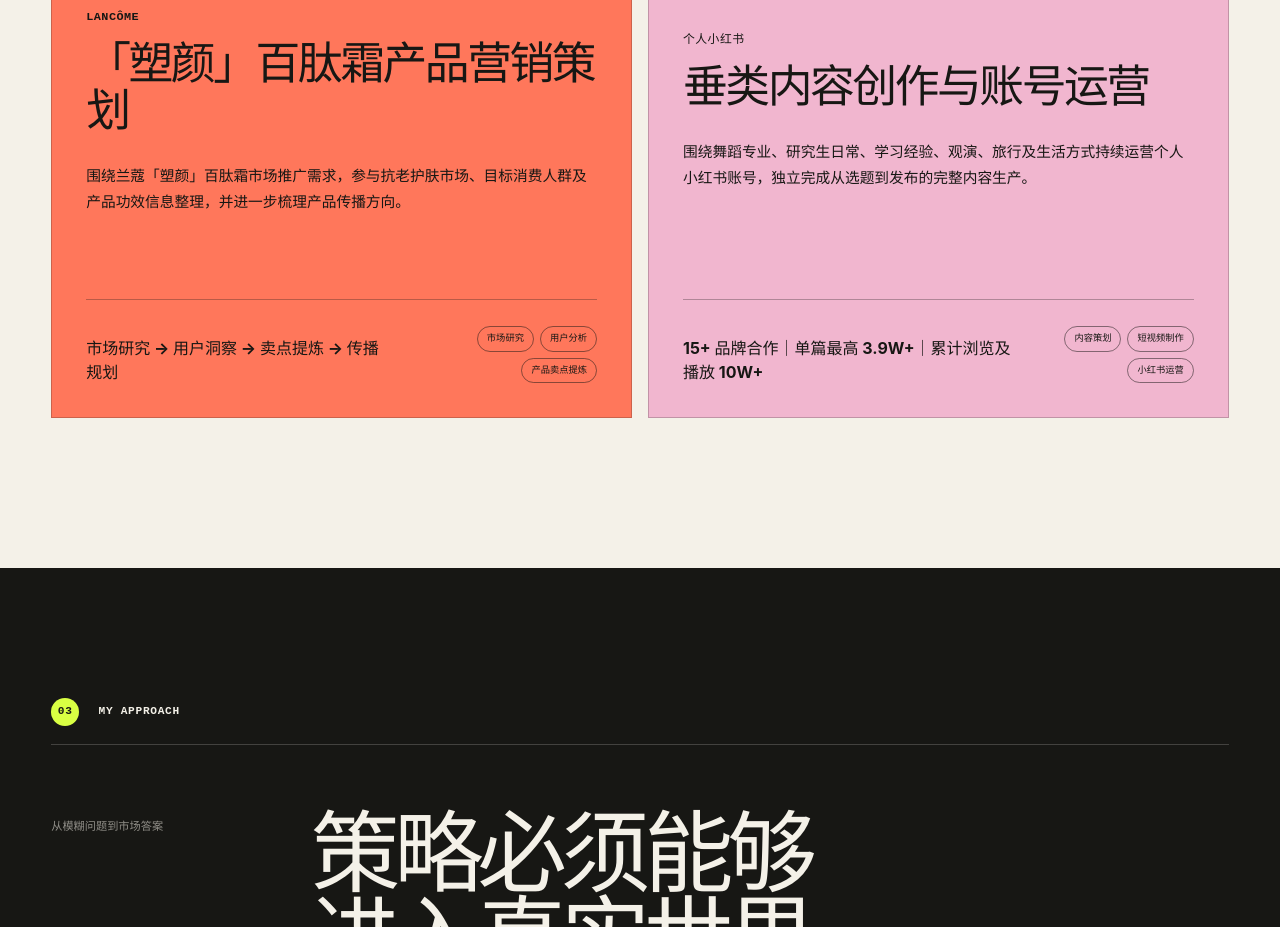
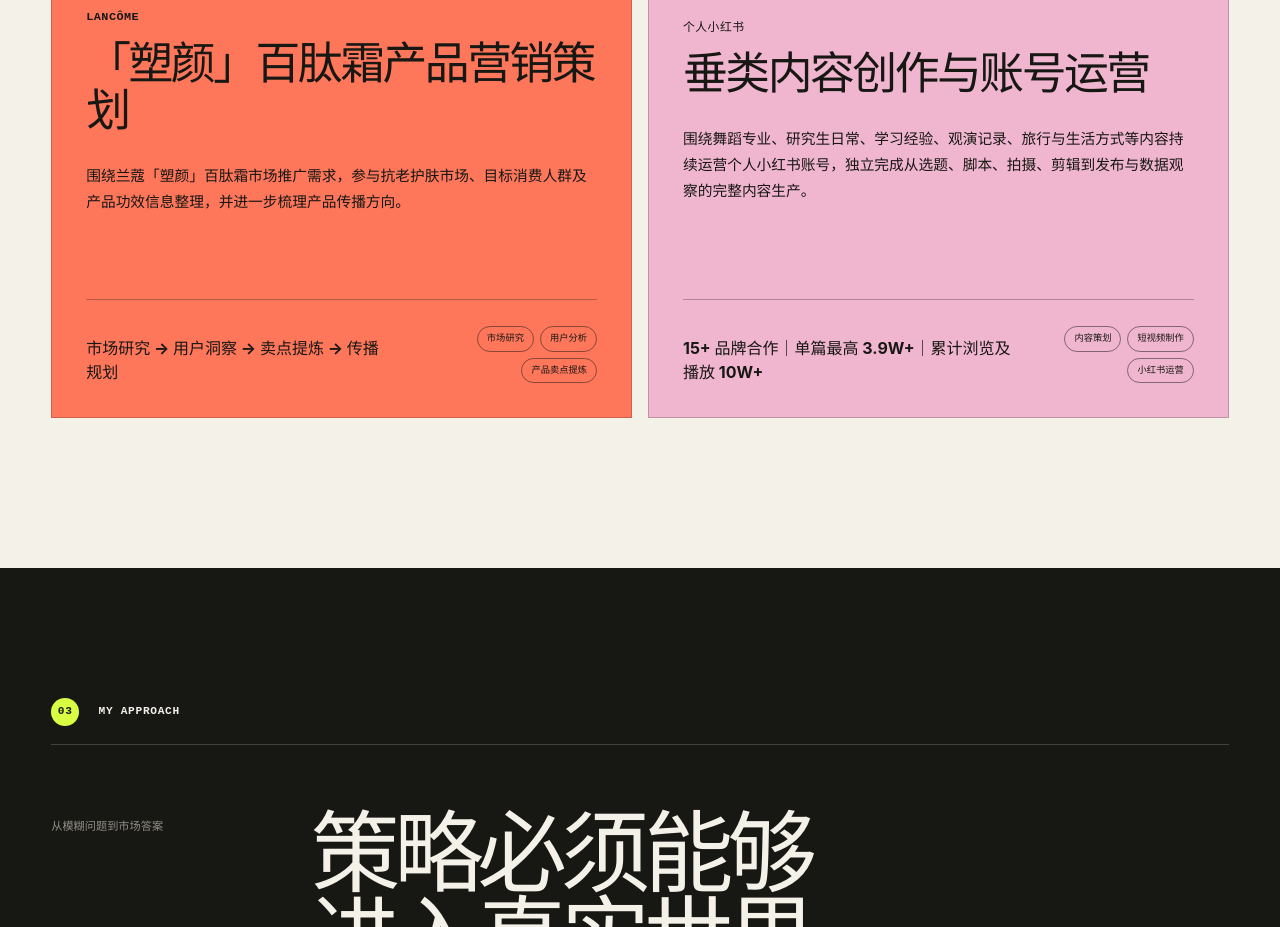
Before and after one commit to hanruimancn-arch/portfolio, a React (Vite) app: page / in a window 1280 px wide. Shown: the part 10020-10947 px from the top of the page. Built offline with nearby package versions, Linux system fonts and the light colour scheme.

Commit message:
Update Xiaohongshu case study copy

```diff
--- a/src/main.jsx
+++ b/src/main.jsx
@@ -140,18 +140,20 @@ const supportingProjects = [
     type: 'Content Creation / Xiaohongshu / Video',
     title: '垂类内容创作与账号运营',
     result: '15+ 品牌合作｜单篇最高 3.9W+｜累计浏览及播放 10W+',
-    copy: '围绕舞蹈专业、研究生日常、学习经验、观演、旅行及生活方式持续运营个人小红书账号，独立完成从选题到发布的完整内容生产。',
+    copy: '围绕舞蹈专业、研究生日常、学习经验、观演记录、旅行与生活方式等内容持续运营个人小红书账号，独立完成从选题、脚本、拍摄、剪辑到发布与数据观察的完整内容生产。',
     tags: ['内容策划', '短视频制作', '小红书运营'],
     theme: 'pink',
     role: 'Content Creation / Xiaohongshu / Video',
     deliverables: '内容策划 / 短视频制作 / 小红书运营 / 数据观察',
+    overview: '从0到1独立完成个人账号内容生产与运营，通过持续的真实平台反馈训练选题判断、内容节奏与用户兴趣洞察，并将个人内容能力进一步延展至品牌合作与商业内容共创。',
     gallery: ['内容策划', '内容制作', '品牌合作', '数据表现'],
     sections: [
-      { title: '内容策划', body: '根据个人经历、专业内容及用户兴趣确定选题，并根据题材选择视频或图文形式，提前梳理内容结构与脚本。' },
-      { title: '内容制作', body: '独立完成拍摄、素材整理、剪辑、字幕及视觉包装，并根据内容重点调整标题、封面、正文及标签。' },
-      { title: '数据优化', body: '发布后观察浏览、点赞、收藏及评论数据，对比不同题材和表达方式的内容表现，用于后续选题调整。' },
+      { title: '账号定位', body: '以“舞蹈研究生 / 艺术专业背景 / 生活方式分享”为核心内容方向，将专业知识、校园生活与个人体验转化为更适合小红书阅读和观看的内容，兼顾专业度与日常感。' },
+      { title: '内容策划', body: '根据个人经历、用户关注点与平台内容偏好确定选题，判断采用图文或视频形式，并进一步完成标题、脚本、内容结构与拍摄方向设计。' },
+      { title: '内容生产', body: '独立完成拍摄、素材筛选、视频剪辑、字幕、封面及正文包装，并根据不同题材调整内容节奏与视觉呈现，形成相对稳定的个人内容风格。' },
+      { title: '数据优化', body: '发布后持续观察浏览、点赞、收藏及评论表现，对比不同题材、标题及内容形式的数据反馈，用于调整后续选题和内容表达。' },
+      { title: '商业合作', body: '已与 15+ 美妆、时尚及生活方式品牌达成合作，在保留账号原有内容风格的基础上完成品牌植入与内容共创。' },
     ],
-    closing: '已与 15+ 美妆、时尚及生活方式品牌达成合作；单篇视频最高浏览 3.9W+，多篇内容达到 6K+ 浏览，视频笔记累计浏览及播放突破 10W+。',
   },
 ]
 
@@ -520,7 +522,7 @@ function ProjectDetail({ project }) {
           <div className="project-summary">
             <div>
               <span className="detail-label">Project Overview</span>
-              <h2>把项目的思考过程，<br />和最终成果放在一起。</h2>
+              <h2>{project.overview ?? <>把项目的思考过程，<br />和最终成果放在一起。</>}</h2>
             </div>
             <div className="project-facts">
               <article><span>我的职责</span><p>{project.role}</p></article>
```
